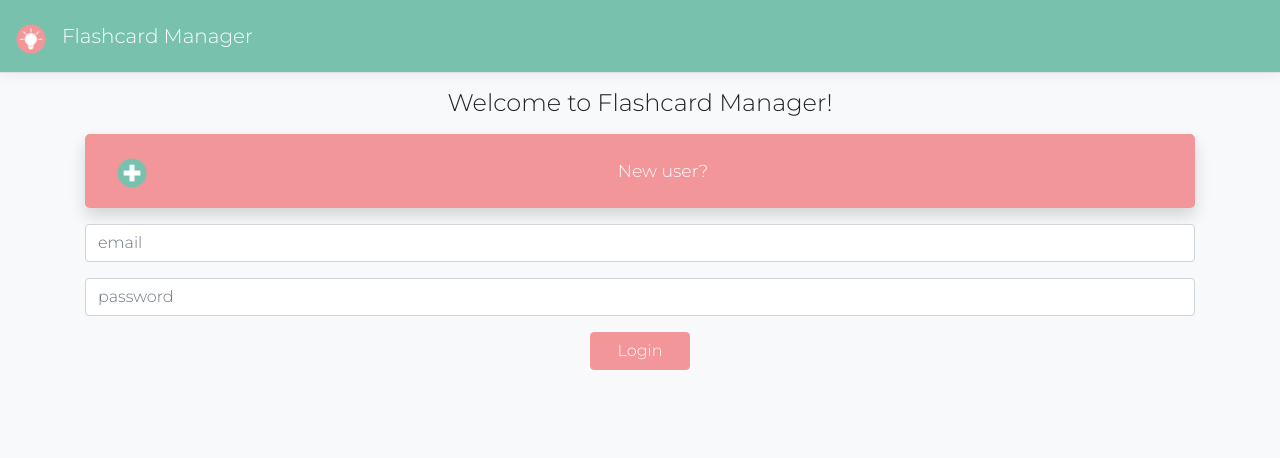
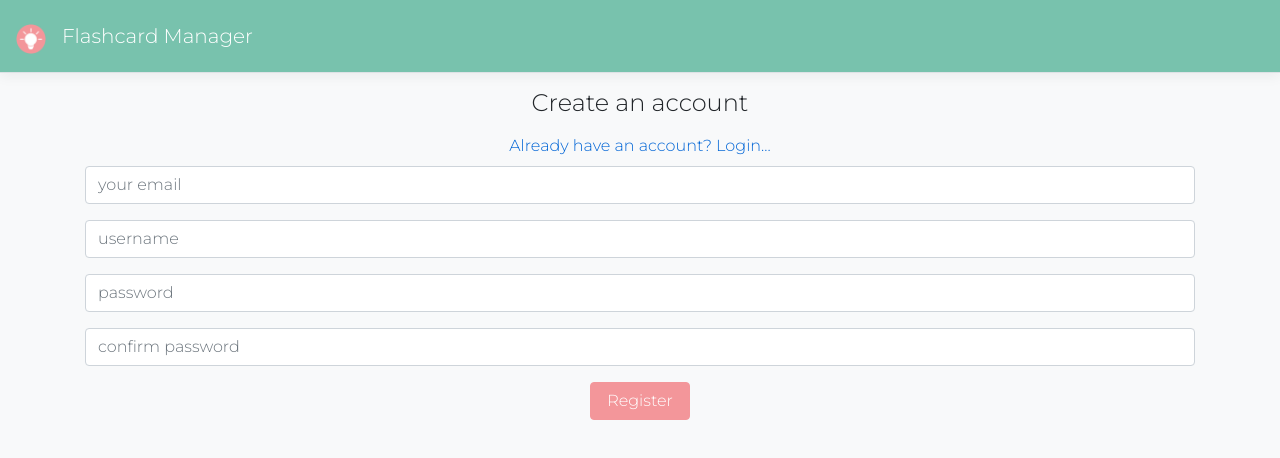
Before and after one commit to aprilxblack/FlashcardManager, a React (Create React App) app in the folder FlashcardManager/ClientApp/: page / in a window 1280 px wide. Both pictures are taken after a click on the element "New user?". Shown: the top 458 px of the page. Built offline with nearby package versions, Linux system fonts and the light colour scheme.

Commit message:
Added front end for login and registration

```diff
--- a/FlashcardManager/ClientApp/src/components/Login.js
+++ /dev/null
@@ -1,34 +0,0 @@
-import React, { Component } from 'react';
-import { ActionBox } from './ActionBox';
-import { TitleScreenHeader } from './TitleScreenHeader';
-import PlusIcon from '../images/plus-icon.png';
-
-export default class Login extends Component {
-    handleClick() {
-        sessionStorage.setItem('username', 'Karolina');
-        sessionStorage.setItem('isAuthenticated', true);
-        window.location.reload();
-    }
-    render() {
-        return (
-            <div className="login-page">
-                <TitleScreenHeader />
-
-                <div className="container">
-                    <form>
-                        <h4 className="mb-3 text-center">Welcome to Flashcard Manager!</h4>
-                        <ActionBox displayText="New user?" onClick={this.handleClick} action="#" icon={PlusIcon} />
-                        <div className="form-group">
-                            <input type="email" className="form-control" placeholder="email" />
-                        </div>
-                        <div className="form-group">
-                            <input type="password" className="form-control" placeholder="password" />
-                        </div>
-                        <button type="submit" className="submit-button btn btn-primary">Login</button>
-                    </form>
-                    <br/>
-                </div>
-            </div>
-        )
-    }
-}
--- /dev/null
+++ b/FlashcardManager/ClientApp/src/components/LoginScreen.js
@@ -0,0 +1,68 @@
+import React, { Component } from 'react';
+import { ActionBox } from './ActionBox';
+import { TitleScreenHeader } from './TitleScreenHeader';
+import PlusIcon from '../images/plus-icon.png';
+
+export default class LoginScreen extends Component {
+    toggleFormDisplay(formToHide, formToShow) {
+        document.querySelector(formToHide).style.display = "none";
+        document.querySelector(formToShow).style.display = "block";
+    }
+
+    handleLogin() {
+        sessionStorage.setItem('isAuthenticated', true);
+        sessionStorage.setItem('username', 'Karolina');
+        console.log('login');
+    }
+
+    handleRegister() {
+        sessionStorage.setItem('isAuthenticated', true);
+        sessionStorage.setItem('username', 'Karolina');
+        console.log('register');
+    }
+    render() {
+        return (
+            <div className="login-page">
+                <TitleScreenHeader />
+
+                <div className="container">
+                    <div className="login-container">
+                        <form onSubmit={this.handleLogin}>
+                            <h4 className="mb-3 text-center">Welcome to Flashcard Manager!</h4>
+                            <ActionBox displayText="New user?" onClick={() => this.toggleFormDisplay('.login-container', '.register-container')} action="#" icon={PlusIcon} />
+                            <div className="form-group">
+                                <input type="email" className="form-control" placeholder="email" />
+                            </div>
+                            <div className="form-group">
+                                <input type="password" className="form-control" placeholder="password" />
+                            </div>
+                            <button type="submit" className="submit-button btn btn-primary">Login</button>
+                        </form>
+                        <br />
+                    </div>
+
+                    <div className="register-container text-center">
+                        <h4 className="mb-3 text-center">Create an account</h4>
+                        <a href="#" className="text-center" onClick={() => this.toggleFormDisplay('.register-container', '.login-container')}>Already have an account? Login...</a>
+                        <form className="mt-2" onSubmit={this.handleRegister}>
+                            <div className="form-group">
+                                <input type="email" className="form-control" placeholder="your email" />
+                            </div>
+                            <div className="form-group">
+                                <input type="text" className="form-control" placeholder="username" />
+                            </div>
+                            <div className="form-group">
+                                <input type="password" className="form-control" placeholder="password" />
+                            </div>
+                            <div className="form-group">
+                                <input type="password" className="form-control" placeholder="confirm password" />
+                            </div>
+                            <button type="submit" className="submit-button btn btn-primary">Register</button>
+                        </form>
+                    </div>
+                </div>
+
+            </div>
+        )
+    }
+}
--- a/FlashcardManager/ClientApp/src/custom.css
+++ b/FlashcardManager/ClientApp/src/custom.css
@@ -96,3 +96,11 @@ a:hover{
         background-color: var(--secondary);
         border-color: var(--secondary);
     }
+
+.register-container {
+    display: none;
+}
+
+.login-container {
+    display: block;
+}
--- a/FlashcardManager/ClientApp/src/index.js
+++ b/FlashcardManager/ClientApp/src/index.js
@@ -4,7 +4,7 @@ import ReactDOM from 'react-dom';
 import { BrowserRouter } from 'react-router-dom';
 import App from './App';
 import registerServiceWorker from './registerServiceWorker';
-import Login from './components/Login';
+import LoginScreen from './components/LoginScreen';
 
 const baseUrl = document.getElementsByTagName('base')[0].getAttribute('href');
 const rootElement = document.getElementById('root');
@@ -12,7 +12,7 @@ let isAuthenticated = sessionStorage.getItem('isAuthenticated');
 
 ReactDOM.render(
     <BrowserRouter basename={baseUrl}>
-        {isAuthenticated ? <App /> : <Login/>}
+        {isAuthenticated ? <App /> : <LoginScreen/>}
   </BrowserRouter>,
   rootElement);
 
```
